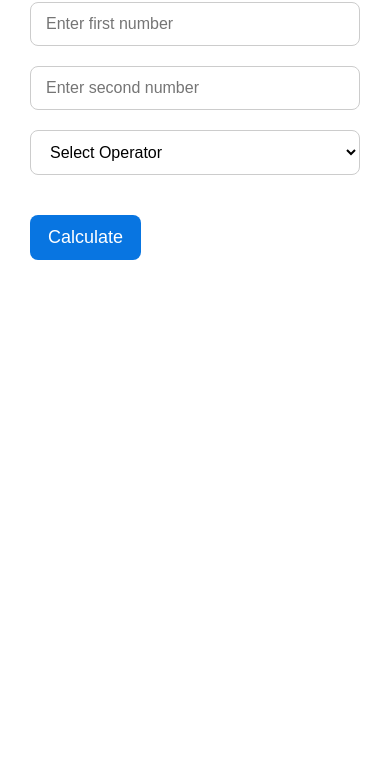
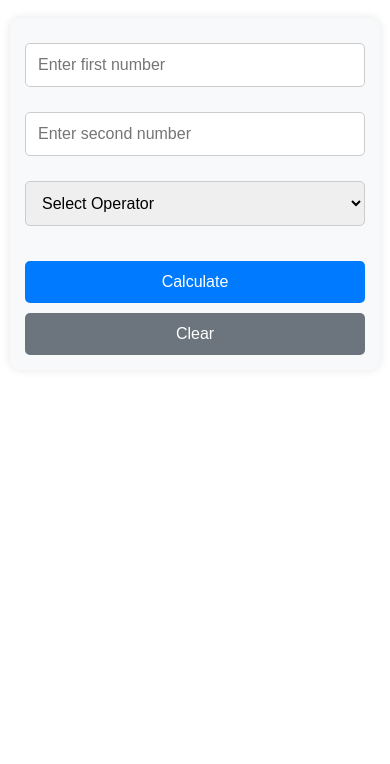
Before and after one commit to eliasmarga50-png/Interactive_Calculator, a plain HTML site: page index.html in a window 390 px wide. Shown: the part 80-844 px from the top of the page. Drawn offline with Linux system fonts and the light colour scheme.

Commit message:
Finalize calculator with error handling

```diff
--- a/index.html
+++ b/index.html
@@ -46,9 +46,17 @@
         </select>
 
 
-        <button type="button" id="calculateButton">
-            Calculate
-        </button>
+
+<div class="buttons">
+    <button type="button" id="calculateButton">
+        Calculate
+    </button>
+
+    <button type="button" id="clearButton">
+        Clear
+    </button>
+</div>
+
 
 
         <div id="result" hidden>
--- a/script.js
+++ b/script.js
@@ -19,13 +19,27 @@ const firstNumberInput = document.getElementById("firstNumber");
 const secondNumberInput = document.getElementById("secondNumber");
 const operatorInput = document.getElementById("operator");
 const calculateButton = document.getElementById("calculateButton");
+const clearButton = document.getElementById("clearButton");
 const result = document.getElementById("result");
 const resultValue = document.getElementById("resultValue");
 
 calculateButton.addEventListener("click", function() {
-    const firstNumber = Number(firstNumberInput.value);
-    const secondNumber = Number(secondNumberInput.value);
+    const firstValue = firstNumberInput.value;
+    const secondValue = secondNumberInput.value;
     const operator = operatorInput.value;
+
+    if (firstValue === "" || secondValue === "") {
+        alert("Please enter both numbers.");
+        return;
+    }
+
+    if (operator === "") {
+        alert("Please select an operator.");
+        return;
+    }
+
+    const firstNumber = Number(firstValue);
+    const secondNumber = Number(secondValue);
 
     let answer;
 
@@ -36,9 +50,23 @@ calculateButton.addEventListener("click", function() {
     } else if (operator === "*") {
         answer = multiply(firstNumber, secondNumber);
     } else if (operator === "/") {
+        if (secondNumber === 0) {
+            alert("Cannot divide by zero.");
+            return;
+        }
+
         answer = divide(firstNumber, secondNumber);
     }
 
     resultValue.textContent = answer;
     result.hidden = false;
 });
+
+clearButton.addEventListener("click", function() {
+    firstNumberInput.value = "";
+    secondNumberInput.value = "";
+    operatorInput.value = "";
+
+    resultValue.textContent = "";
+    result.hidden = true;
+});
--- a/style.css
+++ b/style.css
@@ -2,57 +2,69 @@
 body {
     font-family: Arial, sans-serif;
     background-color: white;
-    margin: 20px;
+    margin: 0;
+    padding: 20px;
 }
 
 h1 {
-    color: #0875e1;
-    font-size: 48px;
-    margin-bottom: 20px;
+    color: #007bff;
+    text-align: center;
+    margin-bottom: 30px;
 }
 
 .calculator {
-    margin: 20px;
+    max-width: 400px;
+    margin: 0 auto;
+    padding: 25px;
+    background-color: #f8f9fa;
+    border-radius: 10px;
+    box-shadow: 0 0 10px rgba(0, 0, 0, 0.1);
 }
 
-input {
-    display: block;
+input,
+select {
     width: 100%;
-    padding: 12px 15px;
-    margin-bottom: 20px;
-    border: 1px solid #cccccc;
-    border-radius: 8px;
-    font-size: 18px;
+    padding: 12px;
+    margin-top: 10px;
+    margin-bottom: 15px;
+    border: 1px solid #ccc;
+    border-radius: 5px;
     box-sizing: border-box;
-}
-
-select {
-    display: block;
-    width: 100%;
-    padding: 12px 15px;
-    margin-bottom: 20px;
-    border: 1px solid #cccccc;
-    border-radius: 8px;
-    font-size: 18px;
-    background-color: white;
-    box-sizing: border-box;
+    font-size: 16px;
 }
 
 button {
-    background-color: #0875e1;
+    width: 100%;
+    padding: 12px;
+    background-color: #007bff;
     color: white;
-    padding: 12px 18px;
     border: none;
-    border-radius: 8px;
-    font-size: 18px;
+    border-radius: 5px;
+    font-size: 16px;
     cursor: pointer;
-    margin-top: 20px;
 }
 
 button:hover {
     background-color: #0056b3;
 }
 
+.buttons {
+    display: flex;
+    gap: 10px;
+    margin-top: 20px;
+}
+
+.buttons button {
+    margin-top: 0;
+}
+
+#clearButton {
+    background-color: #6c757d;
+}
+
+#clearButton:hover {
+    background-color: #545b62;
+}
 
 #result {
     background-color: black;
@@ -70,20 +82,16 @@ button:hover {
     display: none;
 }
 
-
-
-
-@media (max-width: 600px) {
-    h1 {
-        font-size: 34px;
+@media (max-width: 480px) {
+    body {
+        padding: 10px;
     }
 
     .calculator {
-        margin: 10px;
+        padding: 15px;
     }
 
-    input,
-    select {
-        font-size: 16px;
+    .buttons {
+        flex-direction: column;
     }
 }
```
